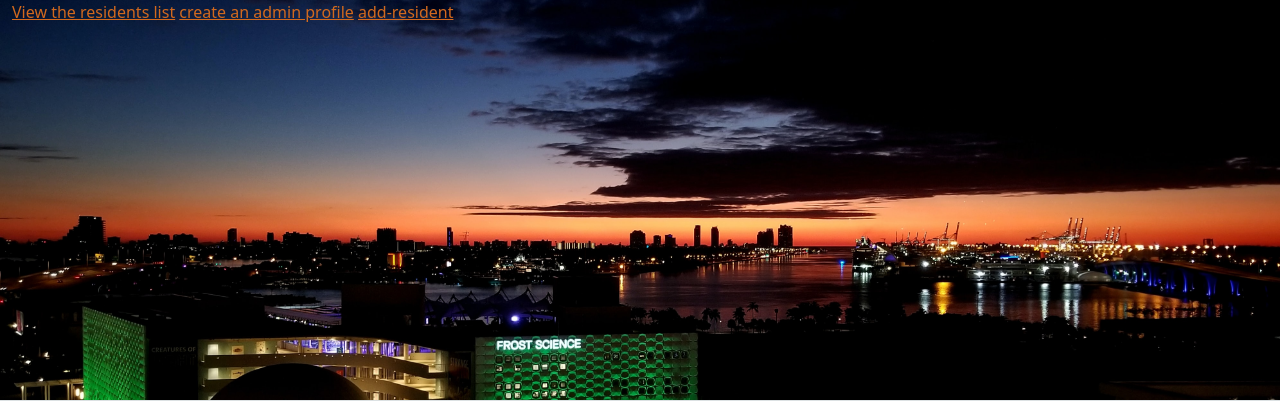
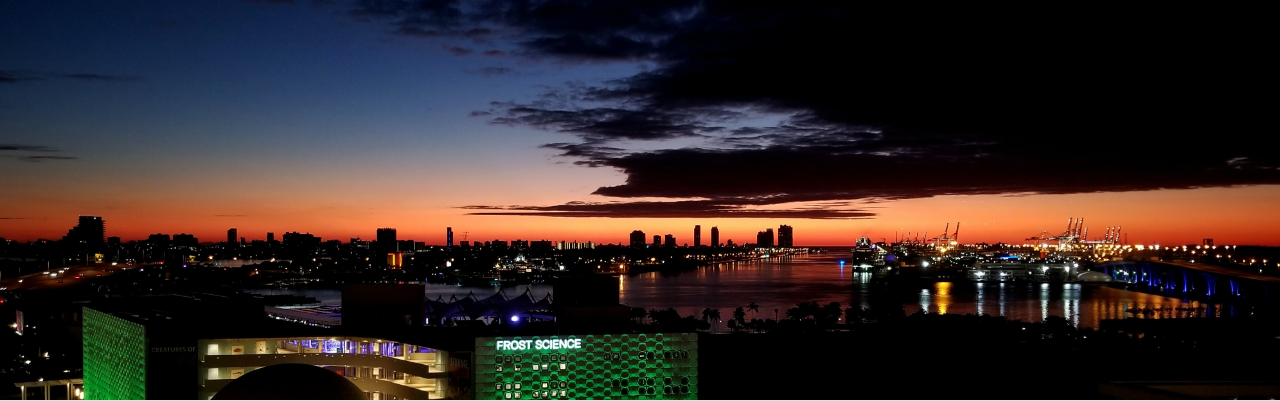
Before and after one commit to samwel-chege/Neighborhood, a Django app: page / in a window 1280 px wide. Shown: the part 56-457 px from the top of the page. Run offline with Django 3.2, Linux system fonts and the light colour scheme; the visitor is signed in with stand-in values (Sample User, id 1); data that the repository does not hold is empty; some libraries are stand-ins or nearby versions.

Commit message:
clear whitespace

```diff
--- a/neighbourhood/templates/index.html
+++ b/neighbourhood/templates/index.html
@@ -17,9 +17,6 @@
     <section>
       <div class="container-fluid"  style="background-image: url(static/images/george-pagan-iii-dlM92cbSh_4-unsplash.jpg); height: 50vh; background-size: cover; background-position: center; background-attachment: fixed;">
 
-        <a href="/all-residents/" style="color: chocolate;">View the residents list</a>
-        <a href="/create-admin" style="color: chocolate;">create an admin profile</a>
-        <a href="/add-resident/" style="color: chocolate;">add-resident</a>
       </div>
     </section>
 
```
